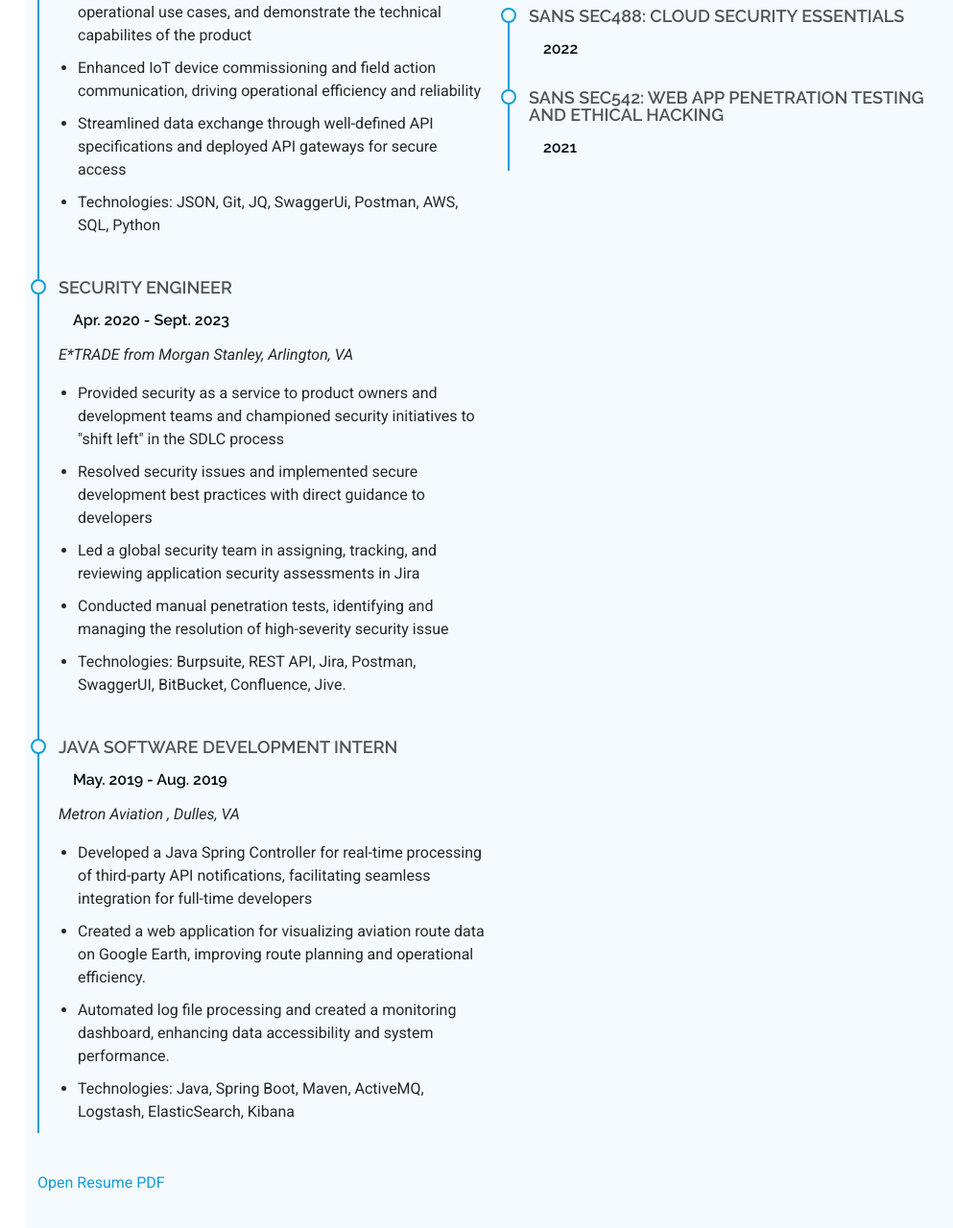
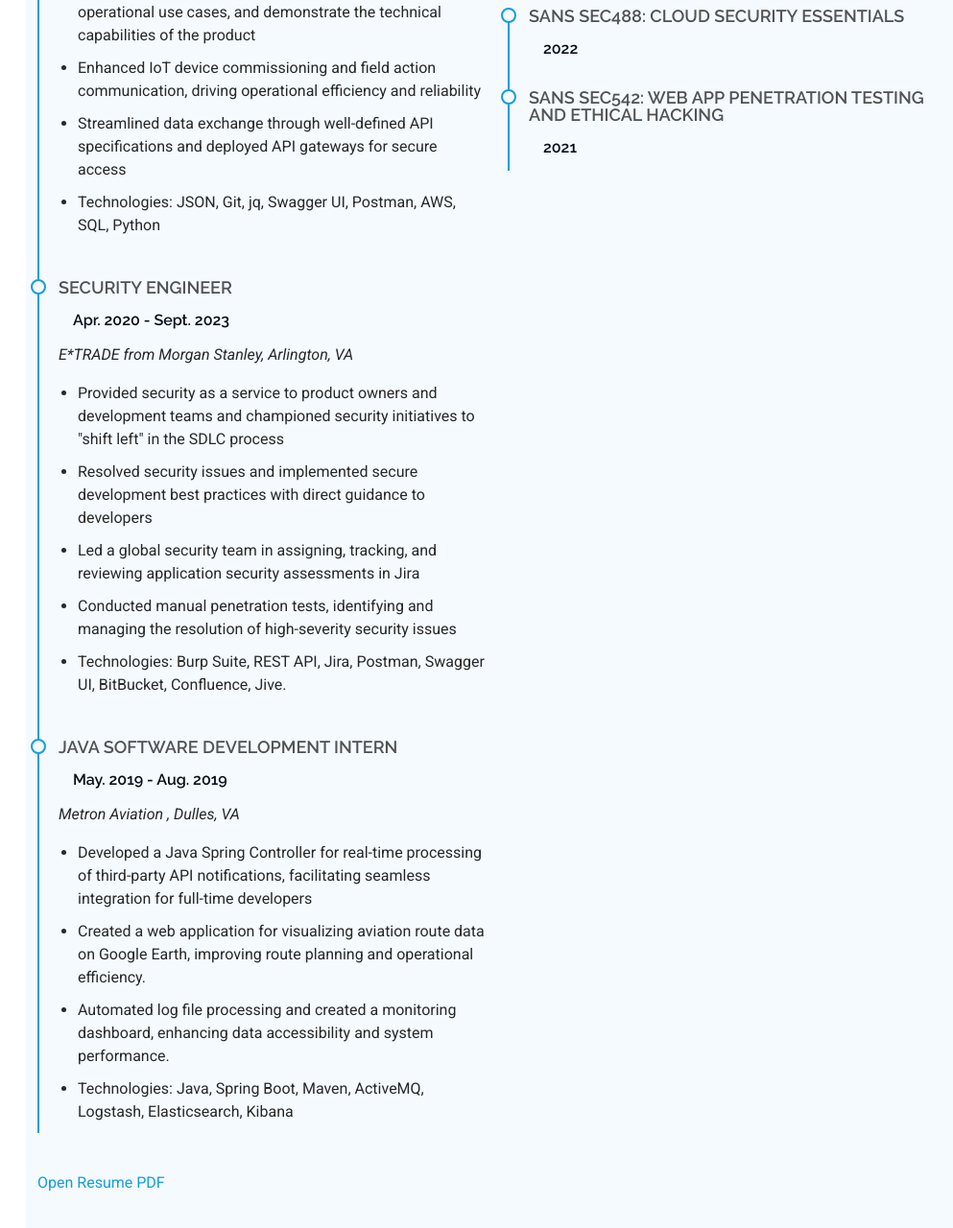
Before and after one commit to Duh-Shawn/Duh-Shawn.github.io, a plain HTML site: page index.html in a window 1280 px wide. Shown: the part 2148-3428 px from the top of the page at 96% size, without its empty margins (273-1266 px from the left). Drawn offline with Linux system fonts and the light colour scheme.

Commit message:
Update index.html for grammar and conciseness

```diff
--- a/index.html
+++ b/index.html
@@ -65,12 +65,12 @@
       <!-- Section Title -->
       <div class="container section-title" data-aos="fade-up">
         <h2>About</h2>
-        <p>I am a results-driven technology professional based in the Washington, D.C. Metro Area. I posses a Bachelor’s
+        <p>I am a results-driven technology professional based in the Washington, D.C. Metro Area. I possess a Bachelor’s
           degree in Computer Engineering and have five years of experience in enterprise technology. I started my career
-          as a Security Engineer, leading efforts to integrate and champion security efforts in the software development
+          as a Security Engineer, leading efforts to integrate and champion security initiatives in the software development
           lifecycle. Now, as a Systems Engineer, I design and implement solutions that empower streetlight utility
           providers to streamline their operations, improve efficiency, and analyze metrics. Outside of work, I actively
-          engage in full-stack projects to sharpen my expertise with cutting edge technology. I welcome new connections
+          engage in full-stack projects to sharpen my expertise with cutting-edge technology. I welcome new connections
           and am open to collaboration!</p>
       </div><!-- End Section Title -->
       <div class="container" data-aos="fade-up" data-aos-delay="100">
@@ -125,12 +125,12 @@
                 <li>Delivered customer-centric streetlight utility field solutions, leveraging a JavaScript and
                   GraphQL-based platform</li>
                 <li>Traveled to customer sites to gather requirements, scope operational use cases, and demonstrate the
-                  technical capabilites of the product</li>
+                  technical capabilities of the product</li>
                 <li>Enhanced IoT device commissioning and field action communication, driving operational efficiency and
                   reliability</li>
                 <li>Streamlined data exchange through well-defined API specifications and deployed API gateways for
                   secure access</li>
-                <li>Technologies: JSON, Git, JQ, SwaggerUi, Postman, AWS, SQL, Python</li>
+                <li>Technologies: JSON, Git, jq, Swagger UI, Postman, AWS, SQL, Python</li>
               </ul>
             </div><!-- Edn Resume Item -->
             <div class="resume-item">
@@ -145,8 +145,8 @@
                 <li>Led a global security team in assigning, tracking, and reviewing application security assessments in
                   Jira</li>
                 <li>Conducted manual penetration tests, identifying and managing the resolution of high-severity
-                  security issue</li>
-                <li>Technologies: Burpsuite, REST API, Jira, Postman, SwaggerUI, BitBucket, Confluence, Jive.</li>
+                  security issues</li>
+                <li>Technologies: Burp Suite, REST API, Jira, Postman, Swagger UI, BitBucket, Confluence, Jive.</li>
               </ul>
             </div><!-- Edn Resume Item -->
             <div class="resume-item">
@@ -160,7 +160,7 @@
                   planning and operational efficiency.</li>
                 <li>Automated log file processing and created a monitoring dashboard, enhancing data accessibility and
                   system performance.</li>
-                <li>Technologies: Java, Spring Boot, Maven, ActiveMQ, Logstash, ElasticSearch, Kibana</li>
+                <li>Technologies: Java, Spring Boot, Maven, ActiveMQ, Logstash, Elasticsearch, Kibana</li>
               </ul>
             </div><!-- Edn Resume Item -->
           </div>
```
